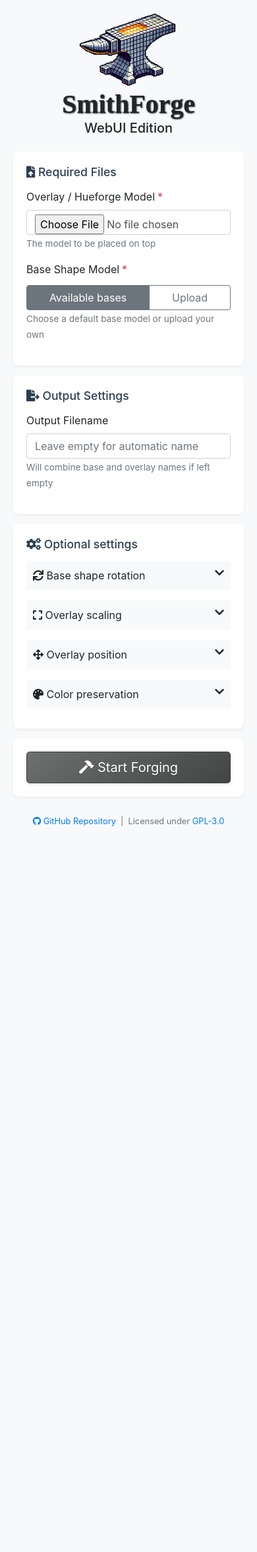
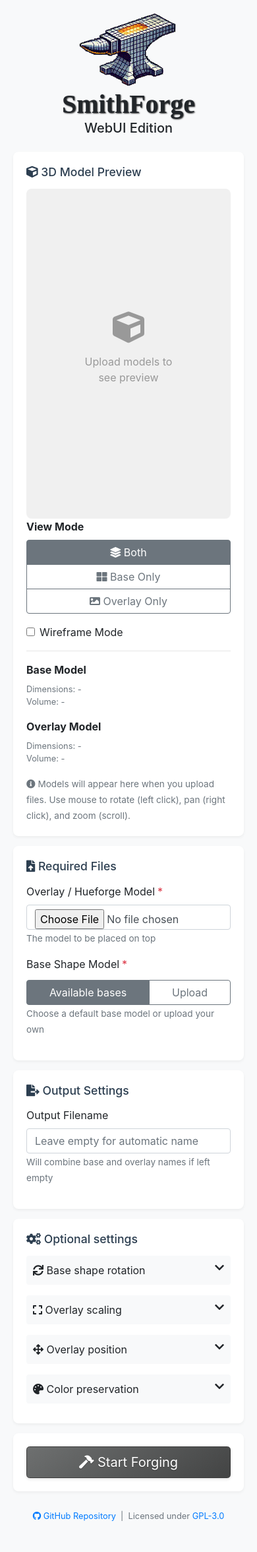
Before and after one commit to S1N4X/SmithForge-WebUI, a FastAPI app: template web/templates/index.html in a window 390 px wide. Shown: the whole page at 66% size. Before the commit the page ends 1252 px from the top, so only its background shows below. Run offline with FastAPI, Linux system fonts and the light colour scheme; the template is opened without the code that fills it, so the values that code supplies are empty; some libraries are stand-ins or nearby versions.

Commit message:
Add interactive 3D model preview with Three.js
This feature provides real-time 3D visualization of uploaded models
before processing, helping users verify models and catch issues early.

Backend changes:
- Add /preview-model endpoint for 3MF to GLB conversion
- Import tempfile and trimesh for model processing
- Handle Scene vs single Mesh geometry types
- Return binary GLB with proper MIME type

Frontend changes:
- Create viewer.js with Three.js integration
- Add 3D preview UI section in index.html with controls
- View mode buttons (Both/Base/Overlay)
- Wireframe toggle and model information display
- OrbitControls for intuitive navigation
- Auto-load models on file selection

Features:
- Interactive 360° rotation, pan, and zoom
- Displays model dimensions and volume
- Different materials for base (gray) and overlay (blue+transparent)
- Grid helper for scale reference
- Loading indicators during conversion
- Integration with default base selection

Documentation:
- Comprehensive README.md section with usage guide
- Technical architecture documentation in CLAUDE.md
- Examples of benefits and use cases

```diff
--- a/web/main.py
+++ b/web/main.py
@@ -1,12 +1,14 @@
 # web/main.py
 from fastapi import FastAPI, Request, UploadFile, File, Form
-from fastapi.responses import HTMLResponse, FileResponse, JSONResponse
+from fastapi.responses import HTMLResponse, FileResponse, JSONResponse, Response
 from fastapi.templating import Jinja2Templates
 from fastapi.staticfiles import StaticFiles
 from typing import Optional
 import uvicorn
 import subprocess
 import os
+import tempfile
+import trimesh
 from datetime import datetime
 
 app = FastAPI()
@@ -75,6 +77,67 @@ def get_form(
         "preserve_colors": preserve_colors,
         "default_base_models": default_base_models
     })
+
+@app.post("/preview-model")
+async def preview_model(file: UploadFile = File(...)):
+    """
+    Convert uploaded 3MF file to GLB format for Three.js preview.
+    Returns the GLB file as binary data.
+    """
+    try:
+        # Create temporary file for the upload
+        with tempfile.NamedTemporaryFile(delete=False, suffix='.3mf') as tmp_input:
+            content = await file.read()
+            tmp_input.write(content)
+            tmp_input_path = tmp_input.name
+
+        # Load the 3MF file with trimesh
+        mesh = trimesh.load(tmp_input_path, file_type='3mf')
+
+        # If it's a scene with multiple meshes, combine them
+        if isinstance(mesh, trimesh.Scene):
+            # Get all geometries and combine them
+            meshes = []
+            for node_name in mesh.graph.nodes_geometry:
+                transform = mesh.graph.get(node_name)[0]
+                geometry = mesh.geometry[mesh.graph[node_name][0]]
+                meshes.append(geometry.apply_transform(transform))
+            if meshes:
+                mesh = trimesh.util.concatenate(meshes)
+            else:
+                # Use the first geometry if available
+                if len(mesh.geometry) > 0:
+                    mesh = list(mesh.geometry.values())[0]
+
+        # Create temporary file for GLB export
+        with tempfile.NamedTemporaryFile(delete=False, suffix='.glb') as tmp_output:
+            tmp_output_path = tmp_output.name
+
+        # Export as GLB
+        mesh.export(tmp_output_path, file_type='glb')
+
+        # Read the GLB file
+        with open(tmp_output_path, 'rb') as f:
+            glb_content = f.read()
+
+        # Cleanup temporary files
+        os.unlink(tmp_input_path)
+        os.unlink(tmp_output_path)
+
+        # Return GLB file
+        return Response(
+            content=glb_content,
+            media_type='model/gltf-binary',
+            headers={
+                'Content-Disposition': f'inline; filename="{file.filename}.glb"'
+            }
+        )
+
+    except Exception as e:
+        return JSONResponse(
+            status_code=500,
+            content={"error": f"Failed to convert model: {str(e)}"}
+        )
 
 def generate_output_filename(base_file: str, hueforge_file: str) -> str:
     """Generate a default output filename from input files."""
--- /dev/null
+++ b/web/static/viewer.js
@@ -0,0 +1,395 @@
+/**
+ * SmithForge 3D Model Viewer
+ * Uses Three.js to display 3MF models converted to GLB format
+ */
+
+let scene, camera, renderer, controls;
+let baseModel, overlayModel;
+let currentViewMode = 'both'; // 'base', 'overlay', or 'both'
+
+/**
+ * Initialize the Three.js scene
+ */
+function initViewer() {
+    const container = document.getElementById('model-viewer-container');
+
+    if (!container) {
+        console.error('Viewer container not found');
+        return;
+    }
+
+    // Create scene
+    scene = new THREE.Scene();
+    scene.background = new THREE.Color(0xf8f9fa);
+
+    // Create camera
+    const aspect = container.clientWidth / container.clientHeight;
+    camera = new THREE.PerspectiveCamera(45, aspect, 0.1, 10000);
+    camera.position.set(100, 100, 100);
+    camera.lookAt(0, 0, 0);
+
+    // Create renderer
+    renderer = new THREE.WebGLRenderer({ antialias: true });
+    renderer.setSize(container.clientWidth, container.clientHeight);
+    renderer.setPixelRatio(window.devicePixelRatio);
+    renderer.shadowMap.enabled = true;
+    container.appendChild(renderer.domElement);
+
+    // Add orbit controls
+    controls = new THREE.OrbitControls(camera, renderer.domElement);
+    controls.enableDamping = true;
+    controls.dampingFactor = 0.05;
+    controls.screenSpacePanning = false;
+    controls.minDistance = 10;
+    controls.maxDistance = 1000;
+
+    // Add lights
+    const ambientLight = new THREE.AmbientLight(0xffffff, 0.6);
+    scene.add(ambientLight);
+
+    const directionalLight1 = new THREE.DirectionalLight(0xffffff, 0.8);
+    directionalLight1.position.set(100, 100, 50);
+    scene.add(directionalLight1);
+
+    const directionalLight2 = new THREE.DirectionalLight(0xffffff, 0.4);
+    directionalLight2.position.set(-100, -100, -50);
+    scene.add(directionalLight2);
+
+    // Add grid helper
+    const gridHelper = new THREE.GridHelper(200, 20, 0xcccccc, 0xeeeeee);
+    scene.add(gridHelper);
+
+    // Handle window resize
+    window.addEventListener('resize', onWindowResize, false);
+
+    // Start animation loop
+    animate();
+}
+
+/**
+ * Handle window resize
+ */
+function onWindowResize() {
+    const container = document.getElementById('model-viewer-container');
+    if (!container) return;
+
+    camera.aspect = container.clientWidth / container.clientHeight;
+    camera.updateProjectionMatrix();
+    renderer.setSize(container.clientWidth, container.clientHeight);
+}
+
+/**
+ * Animation loop
+ */
+function animate() {
+    requestAnimationFrame(animate);
+    controls.update();
+    renderer.render(scene, camera);
+}
+
+/**
+ * Load and display a model
+ * @param {File} file - The 3MF file to load
+ * @param {string} modelType - 'base' or 'overlay'
+ */
+async function loadModel(file, modelType) {
+    if (!file) return;
+
+    try {
+        // Show loading indicator
+        showLoadingIndicator(modelType, true);
+        updateModelInfo(modelType, 'Loading...', '');
+
+        // Create FormData and upload to preview endpoint
+        const formData = new FormData();
+        formData.append('file', file);
+
+        const response = await fetch('/preview-model', {
+            method: 'POST',
+            body: formData
+        });
+
+        if (!response.ok) {
+            throw new Error(`Failed to convert model: ${response.statusText}`);
+        }
+
+        // Get the GLB data
+        const glbBlob = await response.blob();
+        const glbUrl = URL.createObjectURL(glbBlob);
+
+        // Load with GLTFLoader
+        const loader = new THREE.GLTFLoader();
+        loader.load(
+            glbUrl,
+            function (gltf) {
+                // Remove existing model of this type
+                if (modelType === 'base' && baseModel) {
+                    scene.remove(baseModel);
+                } else if (modelType === 'overlay' && overlayModel) {
+                    scene.remove(overlayModel);
+                }
+
+                // Get the loaded model
+                const model = gltf.scene;
+
+                // Apply different materials for base and overlay
+                if (modelType === 'base') {
+                    model.traverse((child) => {
+                        if (child.isMesh) {
+                            child.material = new THREE.MeshStandardMaterial({
+                                color: 0x888888,
+                                metalness: 0.2,
+                                roughness: 0.8
+                            });
+                        }
+                    });
+                    baseModel = model;
+                } else if (modelType === 'overlay') {
+                    model.traverse((child) => {
+                        if (child.isMesh) {
+                            child.material = new THREE.MeshStandardMaterial({
+                                color: 0x4a90e2,
+                                metalness: 0.3,
+                                roughness: 0.6,
+                                transparent: true,
+                                opacity: 0.85
+                            });
+                        }
+                    });
+                    overlayModel = model;
+                }
+
+                // Add to scene
+                scene.add(model);
+
+                // Update view mode
+                updateViewMode();
+
+                // Center camera on all models
+                centerCamera();
+
+                // Calculate and display model info
+                const box = new THREE.Box3().setFromObject(model);
+                const size = box.getSize(new THREE.Vector3());
+                const volume = calculateVolume(model);
+
+                updateModelInfo(
+                    modelType,
+                    `${size.x.toFixed(2)} × ${size.y.toFixed(2)} × ${size.z.toFixed(2)} mm`,
+                    volume ? `${volume.toFixed(2)} mm³` : 'N/A'
+                );
+
+                // Hide loading indicator
+                showLoadingIndicator(modelType, false);
+
+                // Cleanup blob URL
+                URL.revokeObjectURL(glbUrl);
+            },
+            function (xhr) {
+                // Progress callback
+                const percent = (xhr.loaded / xhr.total * 100).toFixed(0);
+                updateModelInfo(modelType, `Loading ${percent}%...`, '');
+            },
+            function (error) {
+                console.error('Error loading model:', error);
+                updateModelInfo(modelType, 'Failed to load', '');
+                showLoadingIndicator(modelType, false);
+            }
+        );
+
+    } catch (error) {
+        console.error('Error converting model:', error);
+        updateModelInfo(modelType, 'Error', error.message);
+        showLoadingIndicator(modelType, false);
+    }
+}
+
+/**
+ * Calculate approximate volume of a model
+ * @param {THREE.Object3D} model - The model to calculate volume for
+ * @returns {number|null} - Volume in cubic mm, or null if cannot calculate
+ */
+function calculateVolume(model) {
+    let totalVolume = 0;
+    let hasMeshes = false;
+
+    model.traverse((child) => {
+        if (child.isMesh && child.geometry) {
+            hasMeshes = true;
+            // This is a rough approximation using bounding box
+            const box = new THREE.Box3().setFromObject(child);
+            const size = box.getSize(new THREE.Vector3());
+            totalVolume += size.x * size.y * size.z;
+        }
+    });
+
+    return hasMeshes ? totalVolume : null;
+}
+
+/**
+ * Center camera on all visible models
+ */
+function centerCamera() {
+    const box = new THREE.Box3();
+
+    if (baseModel && baseModel.visible) {
+        box.expandByObject(baseModel);
+    }
+    if (overlayModel && overlayModel.visible) {
+        box.expandByObject(overlayModel);
+    }
+
+    if (box.isEmpty()) return;
+
+    const center = box.getCenter(new THREE.Vector3());
+    const size = box.getSize(new THREE.Vector3());
+    const maxDim = Math.max(size.x, size.y, size.z);
+    const fov = camera.fov * (Math.PI / 180);
+    let cameraZ = Math.abs(maxDim / 2 / Math.tan(fov / 2));
+    cameraZ *= 1.5; // Add some margin
+
+    camera.position.set(center.x + cameraZ, center.y + cameraZ, center.z + cameraZ);
+    camera.lookAt(center);
+    controls.target.copy(center);
+    controls.update();
+}
+
+/**
+ * Update view mode (show base, overlay, or both)
+ * @param {string} mode - 'base', 'overlay', or 'both'
+ */
+function setViewMode(mode) {
+    currentViewMode = mode;
+    updateViewMode();
+}
+
+/**
+ * Apply current view mode
+ */
+function updateViewMode() {
+    if (baseModel) {
+        baseModel.visible = (currentViewMode === 'base' || currentViewMode === 'both');
+    }
+    if (overlayModel) {
+        overlayModel.visible = (currentViewMode === 'overlay' || currentViewMode === 'both');
+    }
+
+    // Update button states
+    document.querySelectorAll('.view-mode-btn').forEach(btn => {
+        btn.classList.remove('active');
+    });
+    const activeBtn = document.querySelector(`.view-mode-btn[data-mode="${currentViewMode}"]`);
+    if (activeBtn) {
+        activeBtn.classList.add('active');
+    }
+}
+
+/**
+ * Toggle wireframe mode
+ */
+function toggleWireframe() {
+    const wireframeCheckbox = document.getElementById('wireframeToggle');
+    const isWireframe = wireframeCheckbox ? wireframeCheckbox.checked : false;
+
+    [baseModel, overlayModel].forEach(model => {
+        if (model) {
+            model.traverse((child) => {
+                if (child.isMesh) {
+                    child.material.wireframe = isWireframe;
+                }
+            });
+        }
+    });
+}
+
+/**
+ * Show/hide loading indicator
+ * @param {string} modelType - 'base' or 'overlay'
+ * @param {boolean} show - true to show, false to hide
+ */
+function showLoadingIndicator(modelType, show) {
+    const indicator = document.getElementById(`${modelType}-loading`);
+    if (indicator) {
+        indicator.style.display = show ? 'inline-block' : 'none';
+    }
+}
+
+/**
+ * Update model information display
+ * @param {string} modelType - 'base' or 'overlay'
+ * @param {string} dimensions - Dimensions string
+ * @param {string} volume - Volume string
+ */
+function updateModelInfo(modelType, dimensions, volume) {
+    const dimElement = document.getElementById(`${modelType}-dimensions`);
+    const volElement = document.getElementById(`${modelType}-volume`);
+
+    if (dimElement) {
+        dimElement.textContent = dimensions;
+    }
+    if (volElement) {
+        volElement.textContent = volume;
+    }
+}
+
+/**
+ * Initialize viewer when page loads
+ */
+document.addEventListener('DOMContentLoaded', function() {
+    // Check if viewer container exists
+    if (document.getElementById('model-viewer-container')) {
+        initViewer();
+
+        // Set up file input handlers
+        const hueforgeInput = document.getElementById('hueforge_file');
+        const baseInput = document.getElementById('base_file');
+
+        if (hueforgeInput) {
+            hueforgeInput.addEventListener('change', function(e) {
+                if (e.target.files.length > 0) {
+                    loadModel(e.target.files[0], 'overlay');
+                }
+            });
+        }
+
+        if (baseInput) {
+            baseInput.addEventListener('change', function(e) {
+                if (e.target.files.length > 0) {
+                    loadModel(e.target.files[0], 'base');
+                }
+            });
+        }
+
+        // Set up default base selection handler
+        const defaultBaseSelect = document.getElementById('default_base');
+        if (defaultBaseSelect) {
+            defaultBaseSelect.addEventListener('change', function() {
+                if (this.value) {
+                    // Load the default base model
+                    fetch(`/bases/${this.value}`)
+                        .then(response => response.blob())
+                        .then(blob => {
+                            const file = new File([blob], this.value, { type: 'model/3mf' });
+                            loadModel(file, 'base');
+                        })
+                        .catch(error => {
+                            console.error('Error loading default base:', error);
+                        });
+                }
+            });
+        }
+
+        // Set up view mode buttons
+        document.querySelectorAll('.view-mode-btn').forEach(btn => {
+            btn.addEventListener('click', function() {
+                setViewMode(this.dataset.mode);
+            });
+        });
+
+        // Set up wireframe toggle
+        const wireframeToggle = document.getElementById('wireframeToggle');
+        if (wireframeToggle) {
+            wireframeToggle.addEventListener('change', toggleWireframe);
+        }
+    }
+});
--- a/web/templates/index.html
+++ b/web/templates/index.html
@@ -105,6 +105,73 @@
         <img src="{{ url_for('static', path='smithforge_logo_white_small_v2.gif') }}" alt="SmithForge Logo" class="logo">
         <h1 class="text-title">SmithForge</h1>
         <h2 class="text-center h5 mb-4">WebUI Edition</h2>
+
+        <!-- 3D Model Preview Section -->
+        <div class="form-section">
+            <h3><i class="fas fa-cube"></i> 3D Model Preview</h3>
+            <div class="row">
+                <div class="col-md-9">
+                    <div id="model-viewer-container" style="width: 100%; height: 500px; background: #f0f0f0; border-radius: 8px; position: relative;">
+                        <div style="position: absolute; top: 50%; left: 50%; transform: translate(-50%, -50%); text-align: center; color: #999;">
+                            <i class="fas fa-cube fa-3x mb-3"></i>
+                            <p>Upload models to see preview</p>
+                        </div>
+                    </div>
+                </div>
+                <div class="col-md-3">
+                    <div class="mb-3">
+                        <label class="font-weight-bold">View Mode</label>
+                        <div class="btn-group-vertical d-flex" role="group">
+                            <button type="button" class="btn btn-outline-secondary view-mode-btn active" data-mode="both">
+                                <i class="fas fa-layer-group"></i> Both
+                            </button>
+                            <button type="button" class="btn btn-outline-secondary view-mode-btn" data-mode="base">
+                                <i class="fas fa-th-large"></i> Base Only
+                            </button>
+                            <button type="button" class="btn btn-outline-secondary view-mode-btn" data-mode="overlay">
+                                <i class="fas fa-image"></i> Overlay Only
+                            </button>
+                        </div>
+                    </div>
+                    <div class="mb-3">
+                        <div class="form-check">
+                            <input type="checkbox" class="form-check-input" id="wireframeToggle">
+                            <label class="form-check-label" for="wireframeToggle">
+                                Wireframe Mode
+                            </label>
+                        </div>
+                    </div>
+                    <hr>
+                    <div class="mb-3">
+                        <label class="font-weight-bold">Base Model</label>
+                        <div id="base-loading" style="display: none;">
+                            <i class="fas fa-spinner fa-spin"></i> Loading...
+                        </div>
+                        <small class="d-block text-muted">
+                            Dimensions: <span id="base-dimensions">-</span>
+                        </small>
+                        <small class="d-block text-muted">
+                            Volume: <span id="base-volume">-</span>
+                        </small>
+                    </div>
+                    <div class="mb-3">
+                        <label class="font-weight-bold">Overlay Model</label>
+                        <div id="overlay-loading" style="display: none;">
+                            <i class="fas fa-spinner fa-spin"></i> Loading...
+                        </div>
+                        <small class="d-block text-muted">
+                            Dimensions: <span id="overlay-dimensions">-</span>
+                        </small>
+                        <small class="d-block text-muted">
+                            Volume: <span id="overlay-volume">-</span>
+                        </small>
+                    </div>
+                </div>
+            </div>
+            <small class="help-text">
+                <i class="fas fa-info-circle"></i> Models will appear here when you upload files. Use mouse to rotate (left click), pan (right click), and zoom (scroll).
+            </small>
+        </div>
 
         <form action="/run-smithforge" method="post" enctype="multipart/form-data">
             <div class="row">
@@ -363,5 +430,13 @@
             btn.innerHTML = '<i class="fas fa-fire"></i> Forging...';
         });
     </script>
+
+    <!-- Three.js and dependencies -->
+    <script src="https://cdn.jsdelivr.net/npm/three@0.160.0/build/three.min.js"></script>
+    <script src="https://cdn.jsdelivr.net/npm/three@0.160.0/examples/js/controls/OrbitControls.js"></script>
+    <script src="https://cdn.jsdelivr.net/npm/three@0.160.0/examples/js/loaders/GLTFLoader.js"></script>
+
+    <!-- 3D Viewer Script -->
+    <script src="{{ url_for('static', path='viewer.js') }}"></script>
 </body>
 </html>
```
Also changed, not shown: CLAUDE.md (+49 -1 lines), README.md.
